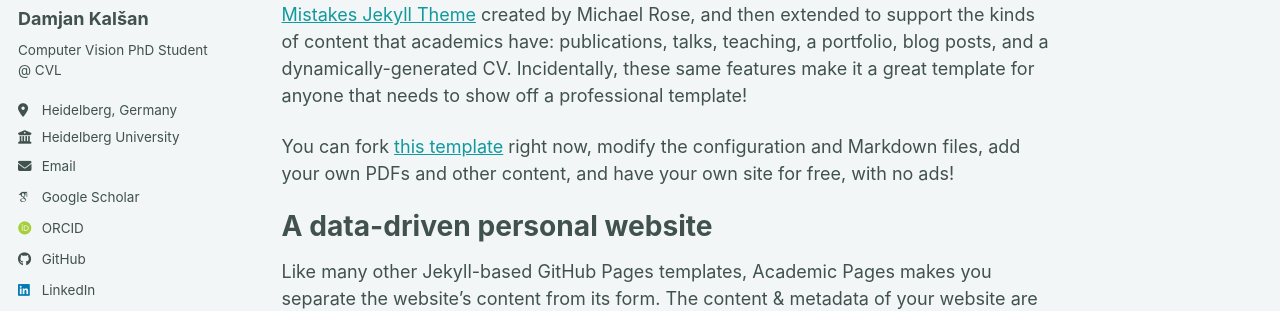
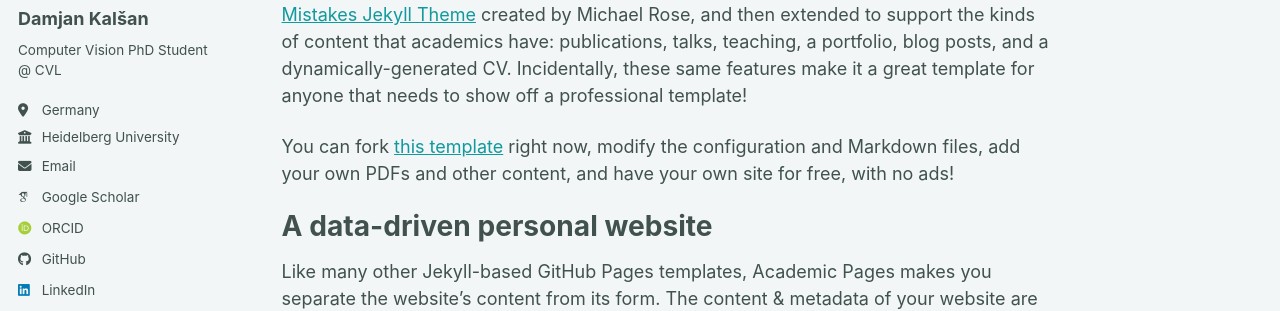
Before and after one commit to dkalsan/dkalsan.github.io, a Jekyll site: the page built from _pages/about.md, in a window 1280 px wide. Shown: the part 278-589 px from the top of the page. Built offline with Jekyll 4.4.1, drawn with Linux system fonts in a browser that asks for light colours; some web fonts are replaced; a script bundle is joined from its source files by our own code; library files that are not in the unit come from our copies.

Commit message:
Update _config.yml

```diff
--- a/_config.yml
+++ b/_config.yml
@@ -27,7 +27,7 @@ author:
   name             : "Damjan Kalšan"
   pronouns         : # example: "she/her"
   bio              : "Computer Vision PhD Student @ CVL"
-  location         : "Heidelberg, Germany"
+  location         : "Germany"
   employer         : "Heidelberg University"
   uri              : # URL
   email            : "damjan.kalsan@iwr.uni-heidelberg.de"
```
